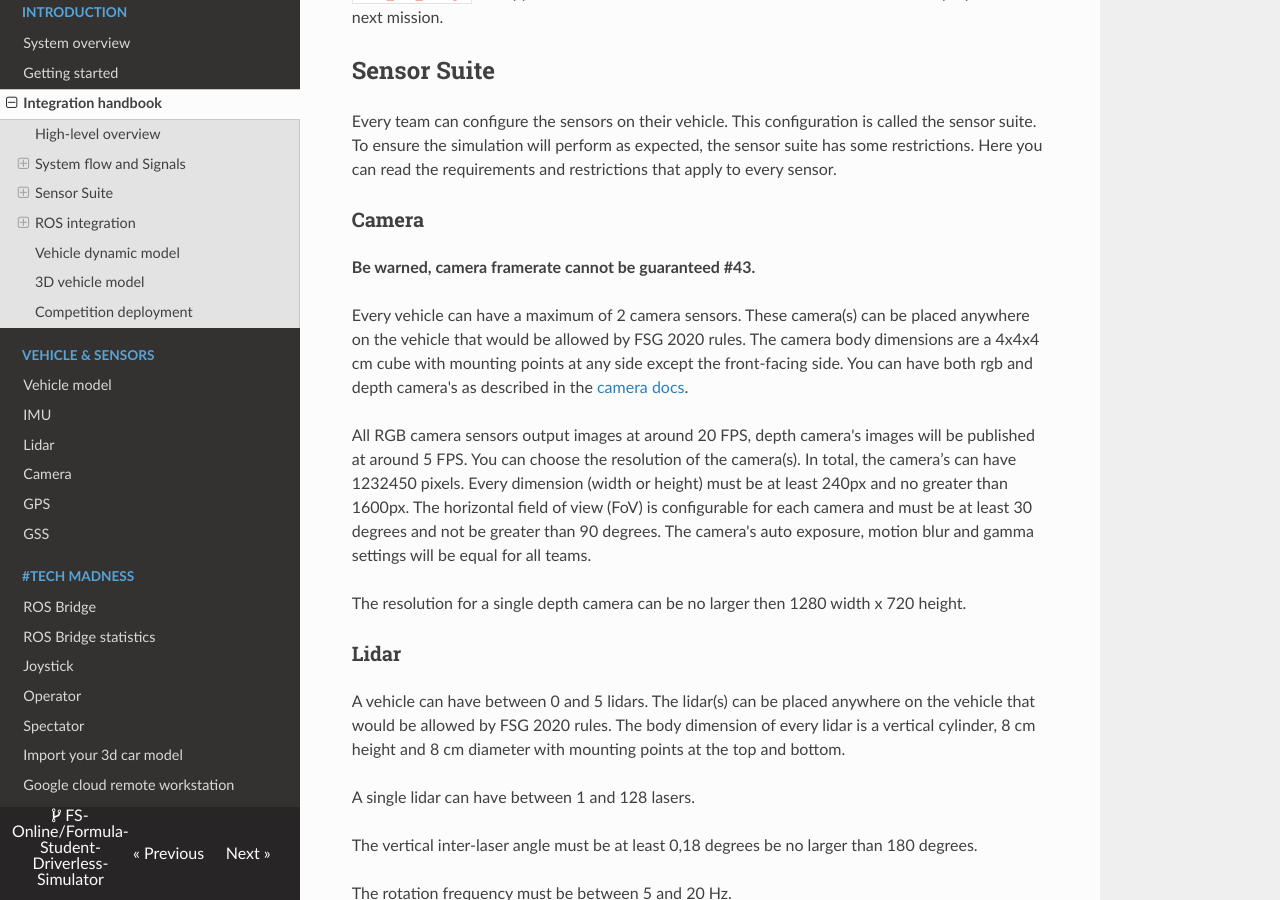
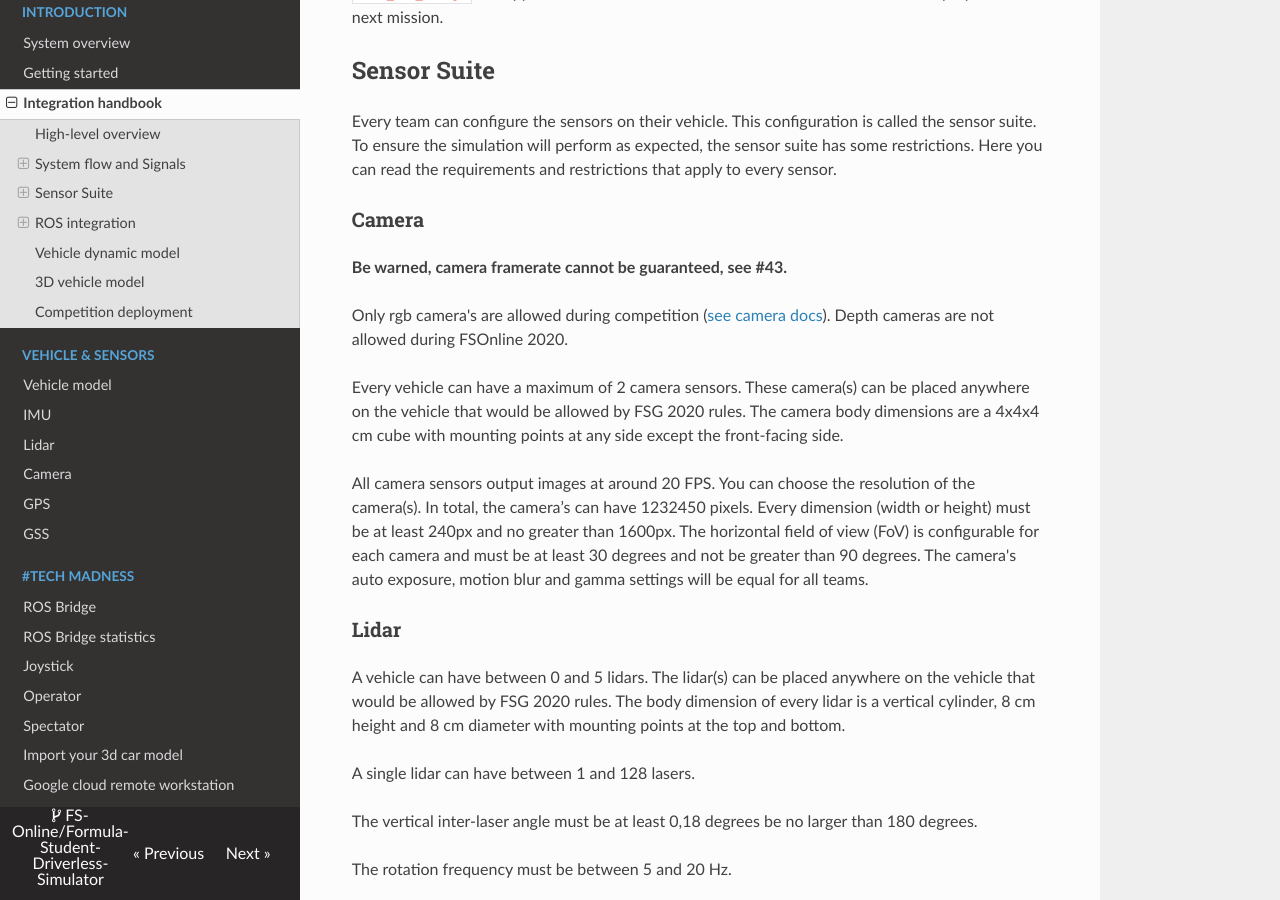
Before and after one commit to FS-Driverless/Formula-Student-Driverless-Simulator, an MkDocs documentation site: the page built from docs/integration-handbook.md, in a window 1280 px wide and 900 px high, scrolled down 2270 px. Built offline with MkDocs 1.6.1, drawn with Linux system fonts in a browser that asks for light colours; nearby versions of some CDN libraries; comment, search, counter and statistics services are not loaded.

Commit message:
Depth camera's not allowed during competition

```diff
--- a/docs/integration-handbook.md
+++ b/docs/integration-handbook.md
@@ -80,22 +80,21 @@ To ensure the simulation will perform as expected, the sensor suite has some res
 Here you can read the requirements and restrictions that apply to every sensor.
 
 ### Camera
-**Be warned, camera framerate cannot be guaranteed #43.**
+**Be warned, camera framerate cannot be guaranteed, see #43.**
+
+Only rgb camera's are allowed during competition ([see camera docs](camera.md)).
+Depth cameras are not allowed during FSOnline 2020.
 
 Every vehicle can have a maximum of 2 camera sensors.
 These camera(s) can be placed anywhere on the vehicle that would be allowed by FSG 2020 rules.
 The camera body dimensions are a 4x4x4 cm cube with mounting points at any side except the front-facing side.
-You can have both rgb and depth camera's as described in the [camera docs](camera.md).
 
-All RGB camera sensors output images at around 20 FPS, depth camera's images will be published at around 5 FPS.
+All camera sensors output images at around 20 FPS.
 You can choose the resolution of the camera(s).
 In total, the camera’s can have 1232450 pixels.
 Every dimension (width or height) must be at least 240px and no greater than 1600px.
 The horizontal field of view (FoV) is configurable for each camera and must be at least 30 degrees and not be greater than 90 degrees.
 The camera's auto exposure, motion blur and gamma settings will be equal for all teams.
-
-The resolution for a single depth camera can be no larger then 1280 width x 720 height.
-
 
 ### Lidar
 A vehicle can have between 0 and 5 lidars.
```
